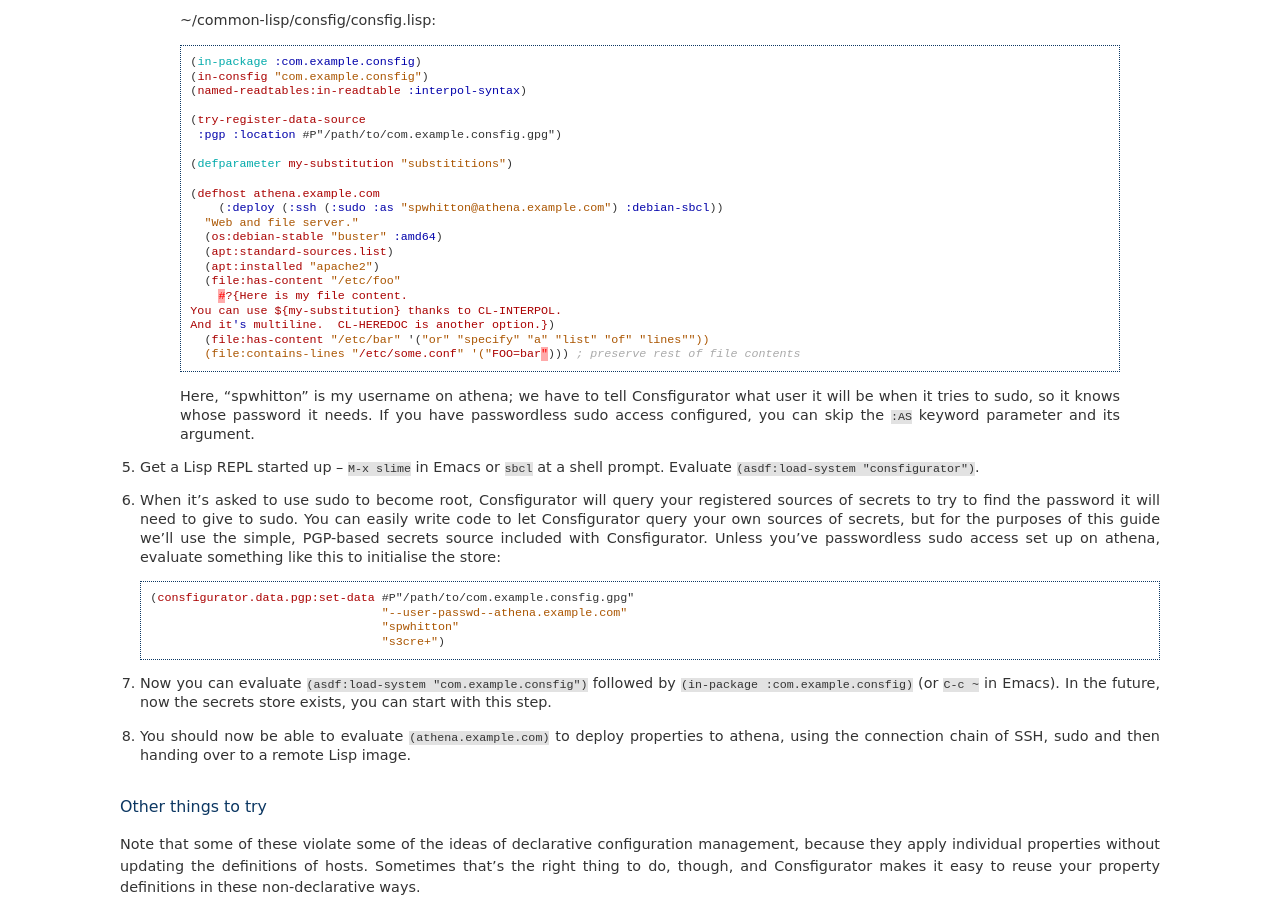
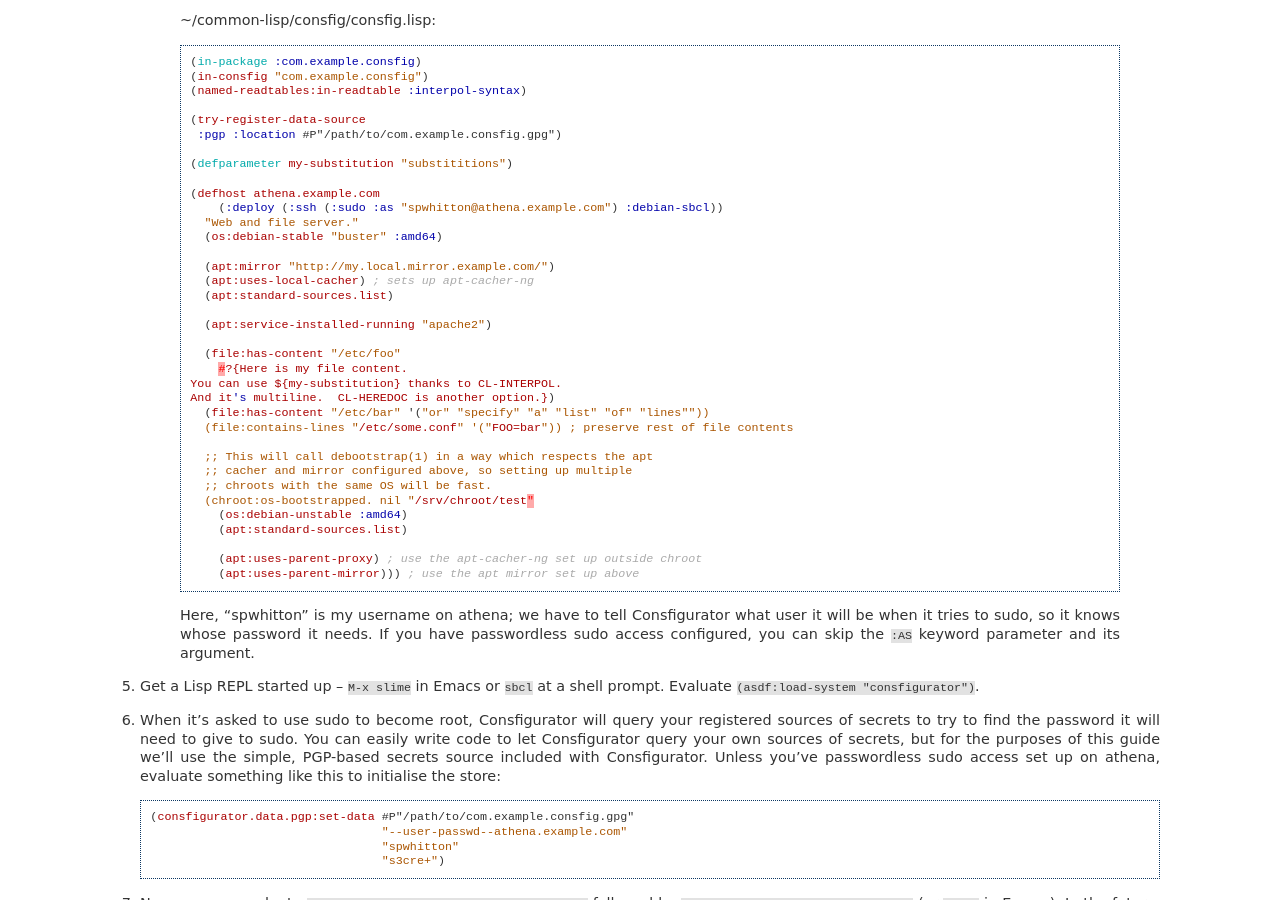
Before and after one commit to spwhitton/consfigurator, a Sphinx documentation site: the page built from doc/introduction.rst, in a window 1280 px wide and 900 px high, scrolled down 668 px. Built offline with Sphinx 7.4.7, drawn with Linux system fonts in a browser that asks for light colours.

Commit message:
add some of today's new features to introduction.rst
Signed-off-by: Sean Whitton <spwhitton@spwhitton.name>

```diff
--- a/doc/introduction.rst
+++ b/doc/introduction.rst
@@ -46,14 +46,29 @@ Try it out / quick start
 	    (:deploy (:ssh (:sudo :as "spwhitton@athena.example.com") :debian-sbcl))
           "Web and file server."
 	  (os:debian-stable "buster" :amd64)
+
+	  (apt:mirror "http://my.local.mirror.example.com/")
+	  (apt:uses-local-cacher) ; sets up apt-cacher-ng
 	  (apt:standard-sources.list)
-	  (apt:installed "apache2")
+
+	  (apt:service-installed-running "apache2")
+
 	  (file:has-content "/etc/foo"
 	    #?{Here is my file content.
 	You can use ${my-substitution} thanks to CL-INTERPOL.
 	And it's multiline.  CL-HEREDOC is another option.})
 	  (file:has-content "/etc/bar" '("or" "specify" "a" "list" "of" "lines""))
-	  (file:contains-lines "/etc/some.conf" '("FOO=bar"))) ; preserve rest of file contents
+	  (file:contains-lines "/etc/some.conf" '("FOO=bar")) ; preserve rest of file contents
+
+	  ;; This will call debootstrap(1) in a way which respects the apt
+	  ;; cacher and mirror configured above, so setting up multiple
+	  ;; chroots with the same OS will be fast.
+	  (chroot:os-bootstrapped. nil "/srv/chroot/test"
+	    (os:debian-unstable :amd64)
+	    (apt:standard-sources.list)
+
+	    (apt:uses-parent-proxy) ; use the apt-cacher-ng set up outside chroot
+	    (apt:uses-parent-mirror))) ; use the apt mirror set up above
 
     Here, "spwhitton" is my username on athena; we have to tell Consfigurator
     what user it will be when it tries to sudo, so it knows whose password it
```
